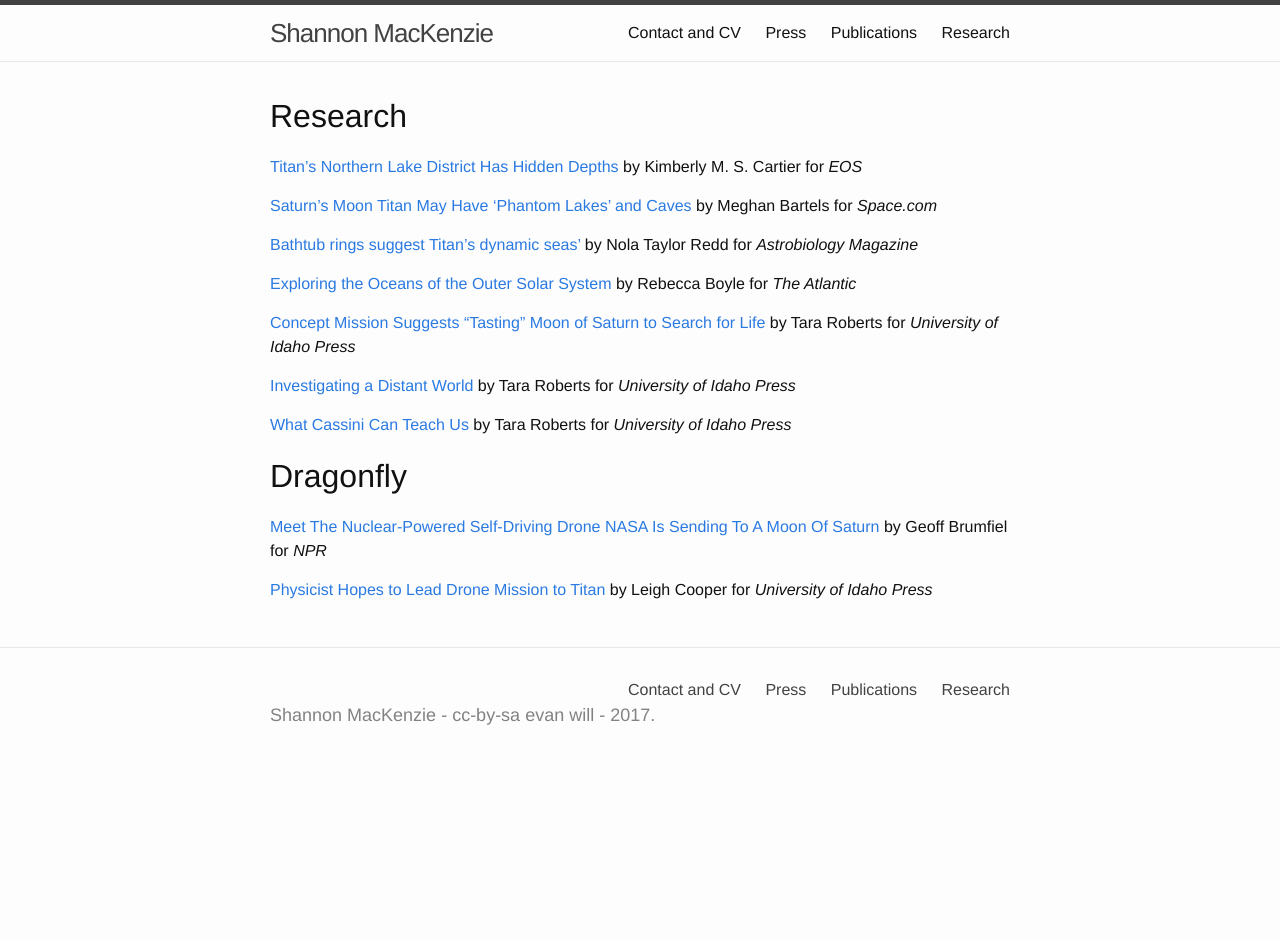
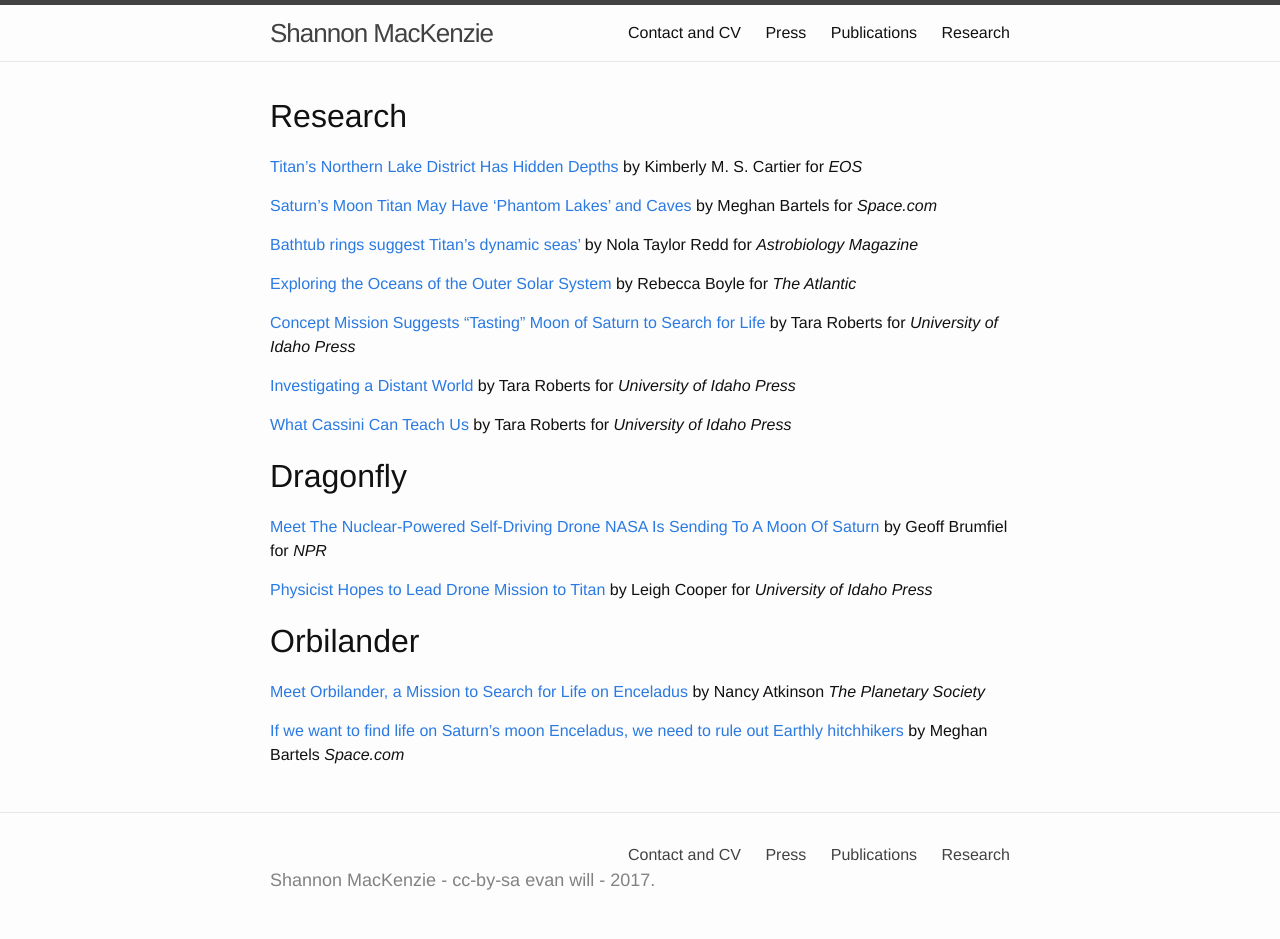
Before and after one commit to shannonmackenzie/shannonmackenzie.github.io, a Jekyll site: the page built from press.md, in a window 1280 px wide. Built offline with Jekyll 4.4.1, drawn with Linux system fonts in a browser that asks for light colours; before the commit the page ends 900 px from its top, so only the background shows below that.

Commit message:
Update press.md

```diff
--- a/press.md
+++ b/press.md
@@ -25,3 +25,8 @@ permalink: /press
 [Meet The Nuclear-Powered Self-Driving Drone NASA Is Sending To A Moon Of Saturn](https://www.npr.org/2019/09/17/760649353/meet-the-nuclear-powered-self-driving-drone-nasa-is-sending-to-a-moon-of-saturn) by Geoff Brumfiel for *NPR*
 
 [Physicist Hopes to Lead Drone Mission to Titan](https://www.uidaho.edu/sci/news/features/2018/dragonfly) by Leigh Cooper for *University of Idaho Press*
+
+# Orbilander
+[Meet Orbilander, a Mission to Search for Life on Enceladus](https://www.planetary.org/articles/meet-orbilander-enceladus-mission) by Nancy Atkinson *The Planetary Society*
+
+[If we want to find life on Saturn's moon Enceladus, we need to rule out Earthly hitchhikers](https://www.space.com/enceladus-orbilander-life-detection-planetary-protection) by Meghan Bartels *Space.com*
```
